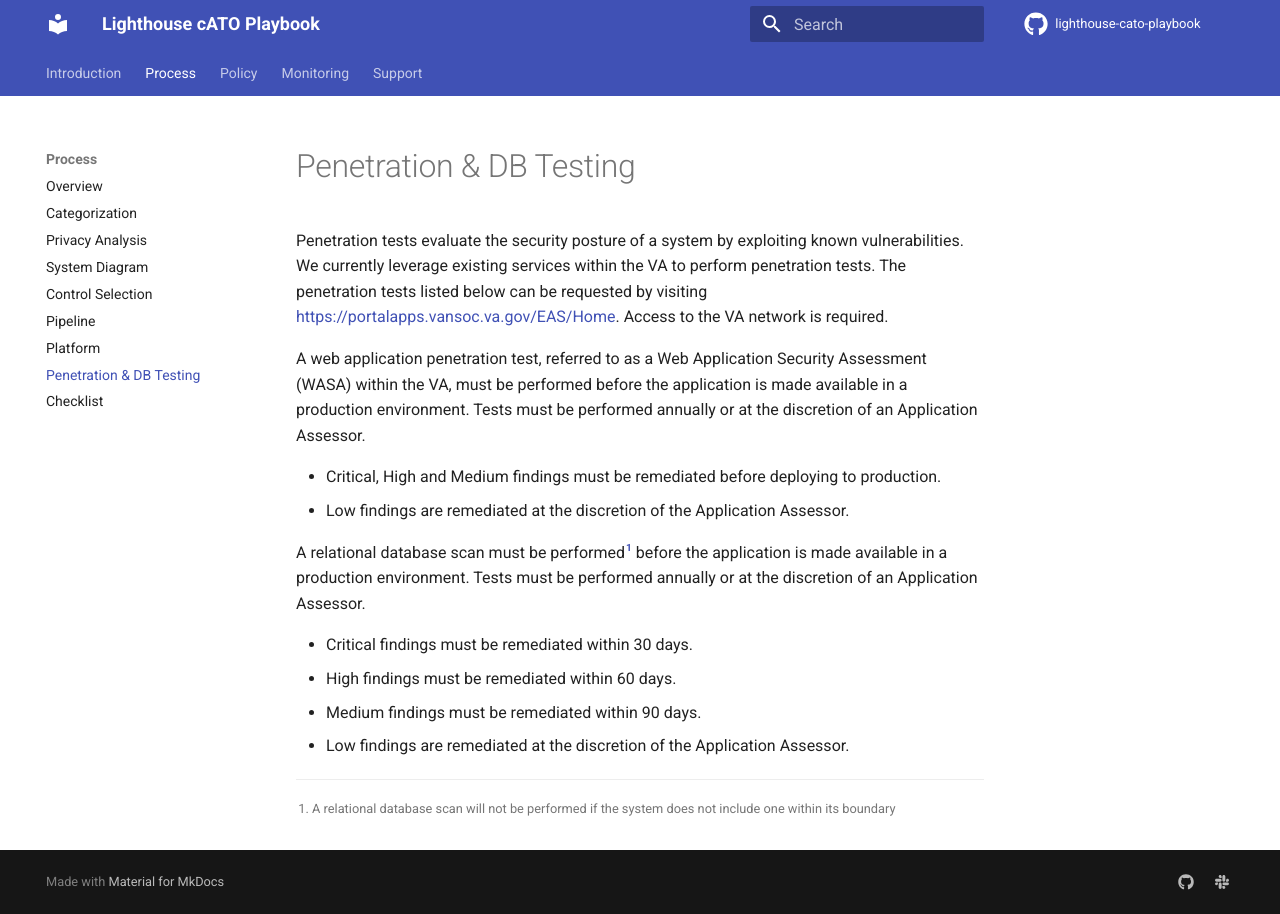
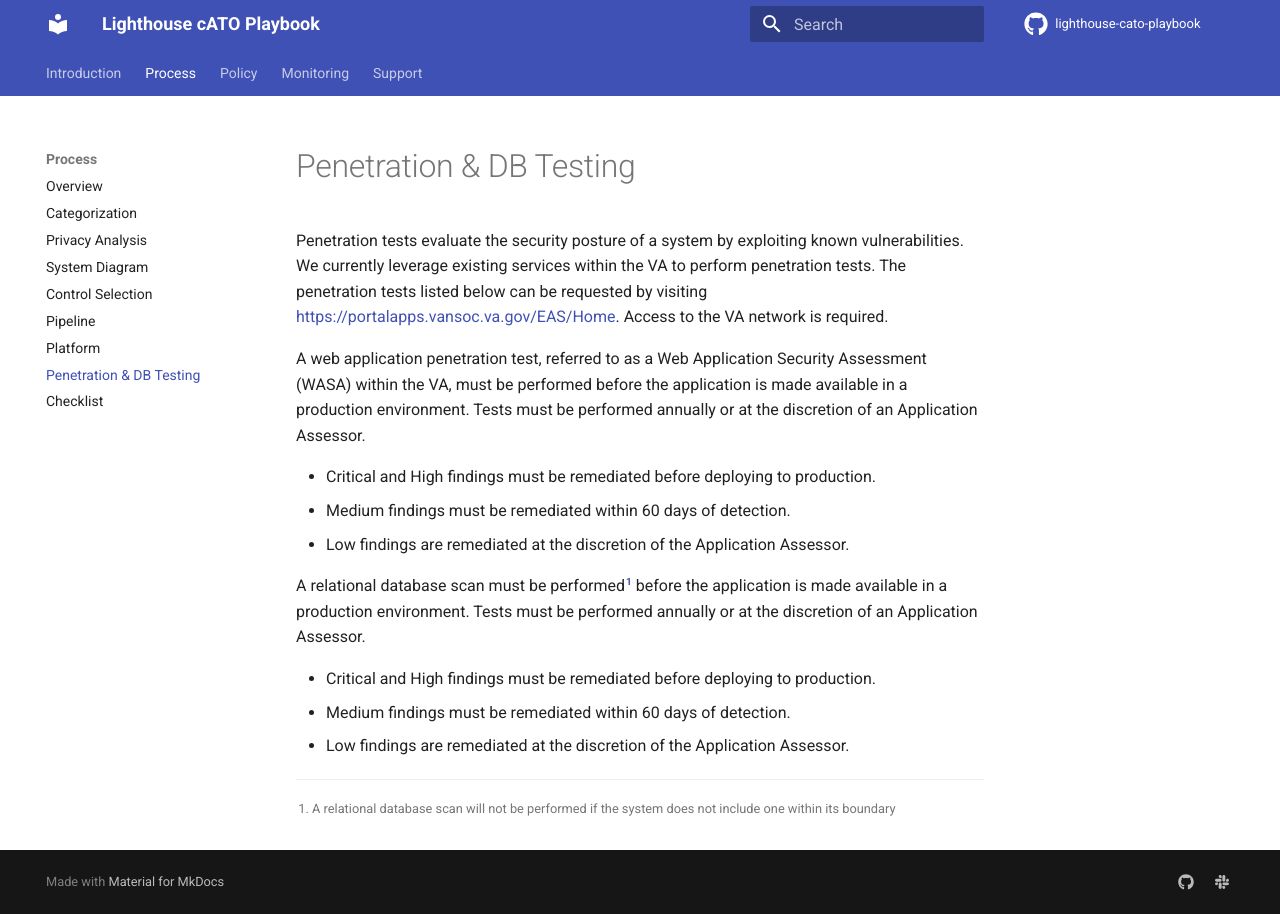
Before and after one commit to rise8-us/cato-playbook, an MkDocs documentation site: the page built from docs/testing.md, in a window 1280 px wide. Built offline with MkDocs 1.6.1 and Material for MkDocs 9.7.7, drawn with Linux system fonts in a browser that asks for light colours; comment, search, counter and statistics services are not loaded.

Commit message:
Update testing.md

```diff
--- a/docs/testing.md
+++ b/docs/testing.md
@@ -8,14 +8,14 @@
 
 A web application penetration test, referred to as a Web Application Security Assessment (WASA) within the VA, must be performed before the application is made available in a production environment. Tests must be performed annually or at the discretion of an Application Assessor.
 
-- Critical, High and Medium findings must be remediated before deploying to production.
+- Critical and High findings must be remediated before deploying to production.
+- Medium findings must be remediated within 60 days of detection.
 - Low findings are remediated at the discretion of the Application Assessor.
 
 A relational database scan must be performed[^1] before the application is made available in a production environment. Tests must be performed annually or at the discretion of an Application Assessor.
 
-- Critical findings must be remediated within 30 days.
-- High findings must be remediated within 60 days.
-- Medium findings must be remediated within 90 days.
+- Critical and High findings must be remediated before deploying to production.
+- Medium findings must be remediated within 60 days of detection.
 - Low findings are remediated at the discretion of the Application Assessor.
 
 
```
